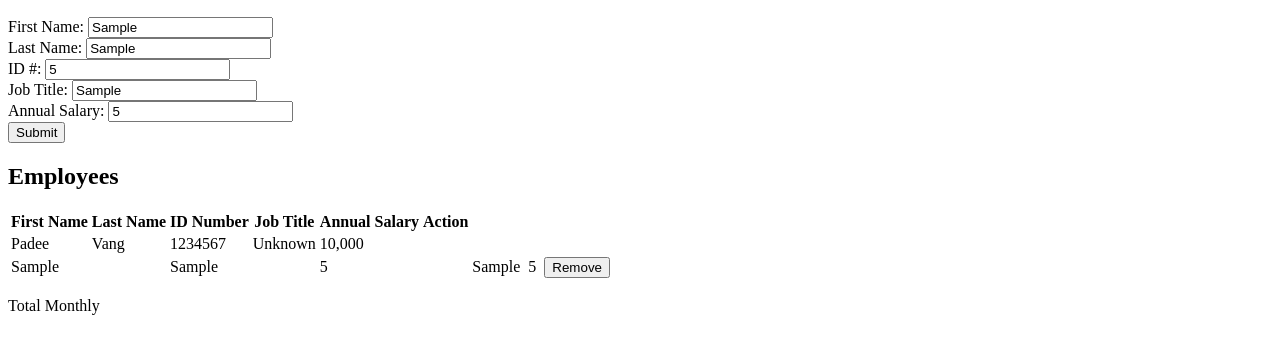
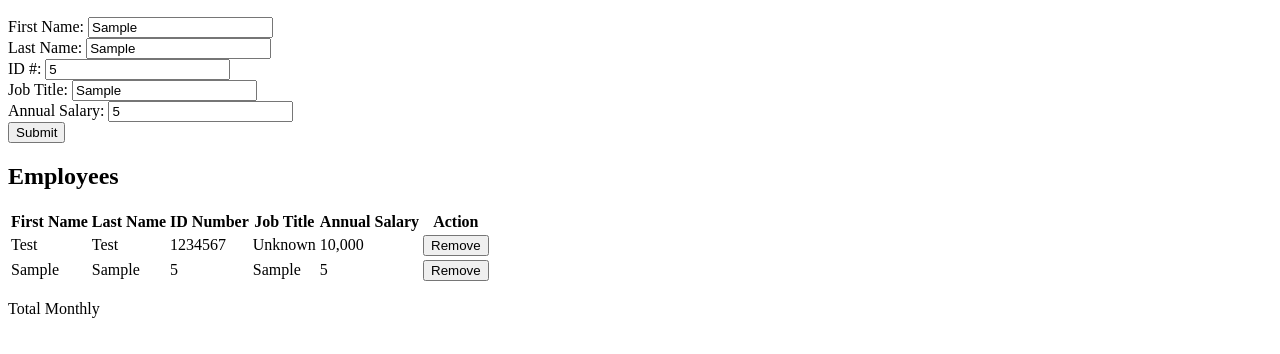
Before and after one commit to vang1100/weekend-salary-calculator, a website: page index.html in a window 1280 px wide. Both pictures are taken after typing "Sample", "Sample", "5", "Sample", "5" into the empty fields and a click on the button "Submit". Shown: the part 110-464 px from the top of the page. Drawn offline with Linux system fonts and the light colour scheme.

Commit message:
edited employeetable

```diff
--- a/client.js
+++ b/client.js
@@ -1,4 +1,6 @@
 console.log('hello world');
+
+let employeeSalary=0;
 
 function submitForm(event){
     console.log('submit');
@@ -13,12 +15,17 @@ function submitForm(event){
 
     employeeTable.innerHTML += `
     <tr>
-        <td>${firstNameVal}<td>
-        <td>${lastNameVal}<td>
-        <td>${id}<td>
-        <td>${jobTitle}<td>
-        <td>${annualSalary}<td>
+        <td>${firstNameVal}</td>
+        <td>${lastNameVal}</td>
+        <td>${id}</td>
+        <td>${jobTitle}</td>
+        <td>${annualSalary}</td>
         <td><button onClick="deleteRemove(event)" class="remove-button">Remove</button></td>
     </tr>
     `
 }
+
+function deleteRemove(event){
+    console.log(event.target);
+    event.target.parentElement.parentElement.remove();
+}
--- a/index.html
+++ b/index.html
@@ -46,11 +46,12 @@
   </thead>
   <tbody id="peopleData">
       <tr>
-          <td>Padee</td>
-          <td>Vang</td>
+          <td>Test</td>
+          <td>Test</td>
           <td>1234567</td>
           <td>Unknown</td>
           <td>10,000</td>
+          <td><button onClick="deleteRemove(event)" class="remove-button">Remove</button></td>
 
 
       </div></td>
```
